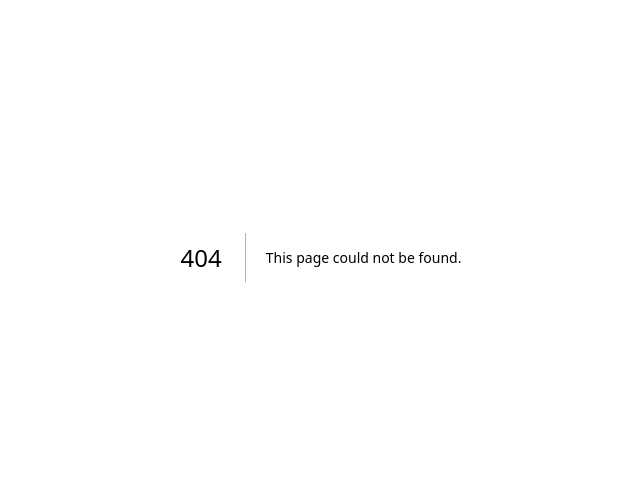
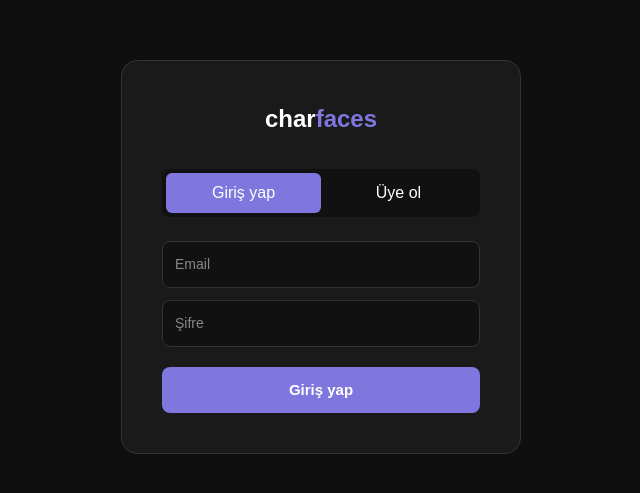
Before and after one commit to papylick/charface, a Next.js app: page /giris in a window 1280 px wide. Before the commit this address had no page. Shown: the part 143-636 px from the top of the page, without its empty margins (319-959 px from the left). Built offline with nearby package versions, Linux system fonts and the light colour scheme; no server answers.

Commit message:
giris sayfasi eklendi

```diff
--- /dev/null
+++ b/app/giris/page.tsx
@@ -0,0 +1,60 @@
+'use client'
+import { useState } from 'react'
+import { supabase } from '../lib/supabase'
+
+export default function Giris() {
+  const [email, setEmail] = useState('')
+  const [sifre, setSifre] = useState('')
+  const [mod, setMod] = useState('giris')
+  const [mesaj, setMesaj] = useState('')
+
+  async function handleSubmit() {
+    if (mod === 'kayit') {
+      const { error } = await supabase.auth.signUp({ email, password: sifre })
+      if (error) setMesaj(error.message)
+      else setMesaj('Emailini kontrol et, onay linki gönderdik!')
+    } else {
+      const { error } = await supabase.auth.signInWithPassword({ email, password: sifre })
+      if (error) setMesaj(error.message)
+      else window.location.href = '/'
+    }
+  }
+
+  return (
+    <main style={{minHeight:'100vh', background:'#0f0f0f', display:'flex', alignItems:'center', justifyContent:'center', fontFamily:'sans-serif'}}>
+      <div style={{background:'#1a1a1a', border:'1px solid #333', borderRadius:'16px', padding:'40px', width:'100%', maxWidth:'400px'}}>
+
+        <div style={{textAlign:'center', marginBottom:'32px'}}>
+          <span style={{fontSize:'24px', fontWeight:'600', color:'white'}}>char<span style={{color:'#7F77DD'}}>faces</span></span>
+        </div>
+
+        <div style={{display:'flex', marginBottom:'24px', background:'#111', borderRadius:'8px', padding:'4px'}}>
+          <button onClick={() => setMod('giris')} style={{flex:1, padding:'8px', borderRadius:'6px', border:'none', cursor:'pointer', background: mod==='giris' ? '#7F77DD' : 'transparent', color:'white', fontWeight:'500'}}>Giriş yap</button>
+          <button onClick={() => setMod('kayit')} style={{flex:1, padding:'8px', borderRadius:'6px', border:'none', cursor:'pointer', background: mod==='kayit' ? '#7F77DD' : 'transparent', color:'white', fontWeight:'500'}}>Üye ol</button>
+        </div>
+
+        <input
+          type="email"
+          placeholder="Email"
+          value={email}
+          onChange={e => setEmail(e.target.value)}
+          style={{width:'100%', padding:'12px', background:'#111', border:'1px solid #333', borderRadius:'8px', color:'white', marginBottom:'12px', fontSize:'14px', boxSizing:'border-box'}}
+        />
+        <input
+          type="password"
+          placeholder="Şifre"
+          value={sifre}
+          onChange={e => setSifre(e.target.value)}
+          style={{width:'100%', padding:'12px', background:'#111', border:'1px solid #333', borderRadius:'8px', color:'white', marginBottom:'20px', fontSize:'14px', boxSizing:'border-box'}}
+        />
+
+        {mesaj && <p style={{color:'#7F77DD', fontSize:'13px', marginBottom:'16px', textAlign:'center'}}>{mesaj}</p>}
+
+        <button onClick={handleSubmit} style={{width:'100%', padding:'12px', background:'#7F77DD', border:'none', borderRadius:'8px', color:'white', fontSize:'15px', fontWeight:'600', cursor:'pointer'}}>
+          {mod === 'giris' ? 'Giriş yap' : 'Üye ol'}
+        </button>
+
+      </div>
+    </main>
+  )
+}
--- /dev/null
+++ b/app/lib/supabase.js
@@ -0,0 +1,6 @@
+import { createClient } from '@supabase/supabase-js'
+
+const supabaseUrl = process.env.NEXT_PUBLIC_SUPABASE_URL
+const supabaseKey = process.env.NEXT_PUBLIC_SUPABASE_ANON_KEY
+
+export const supabase = createClient(supabaseUrl, supabaseKey)
--- a/package.json
+++ b/package.json
@@ -9,6 +9,7 @@
     "lint": "eslint"
   },
   "dependencies": {
+    "@supabase/supabase-js": "^2.99.1",
     "next": "16.1.6",
     "react": "19.2.3",
     "react-dom": "19.2.3"
```
Also changed, not shown: 1 other file (tests, documents, lock files or other folders).
